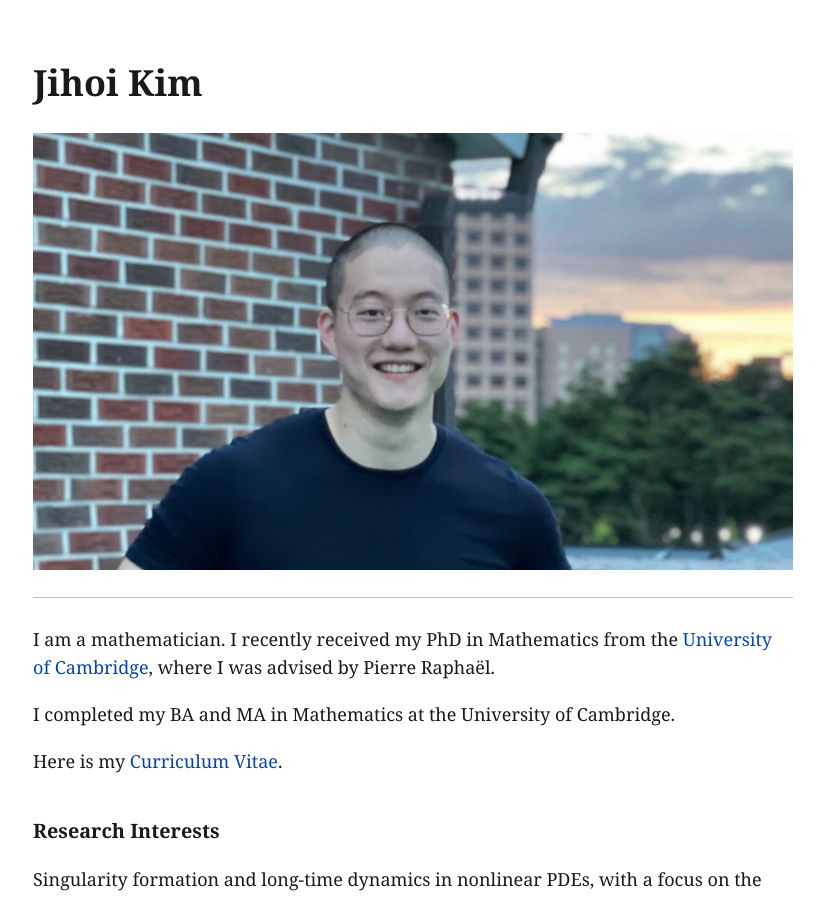
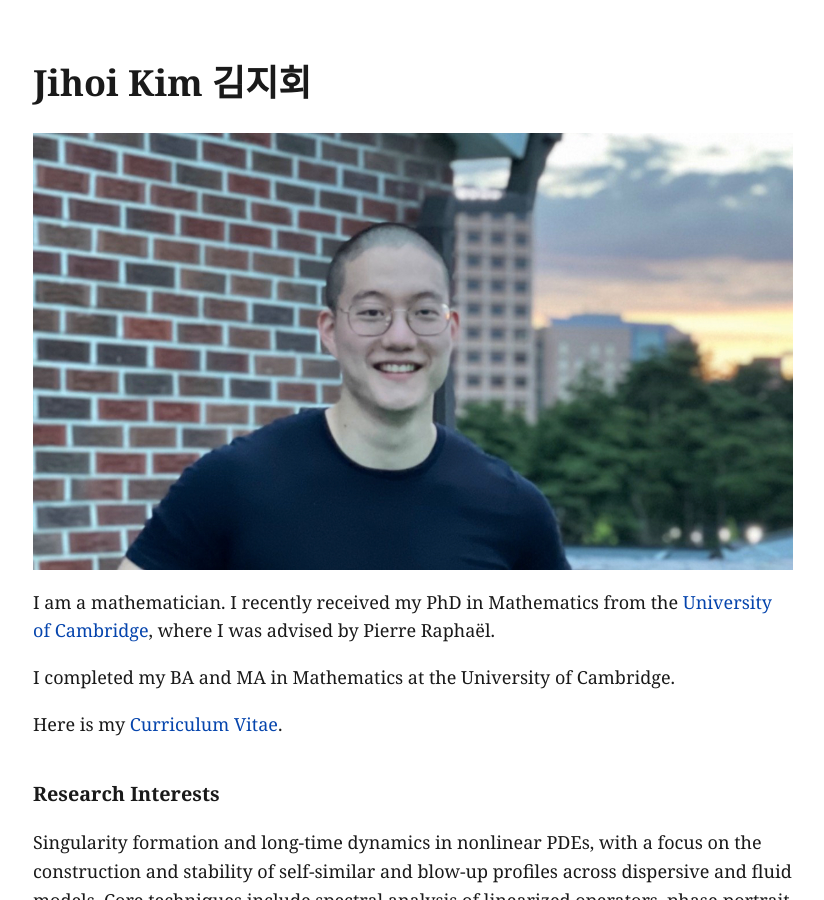
Before and after one commit to jihoikim-math/jihoikim-math.github.io, a Jekyll site: the page built from index.md, in a window 1280 px wide and 900 px high. Shown: the whole window, without its empty margins (227-1051 px from the left). Built offline with Jekyll 4.4.1, drawn with Linux system fonts in a browser that asks for light colours.

Commit message:
Update index.md

```diff
--- a/index.md
+++ b/index.md
@@ -3,17 +3,19 @@ layout: default
 title: Jihoi Kim
 ---
 
-# Jihoi Kim
+# Jihoi Kim 김지회
 
-![Jihoi Kim](/assets/photo.jpg)
+<div class="intro" markdown="1">
 
----
+![Jihoi Kim](/assets/photo.jpg){: .photo}
 
 I am a mathematician. I recently received my PhD in Mathematics from the [University of Cambridge](https://www.maths.cam.ac.uk), where I was advised by Pierre Raphaël.
 
 I completed my BA and MA in Mathematics at the University of Cambridge.
 
 Here is my [Curriculum Vitae](/assets/CV.pdf).
+
+</div>
 
 **Research Interests**
 
```
